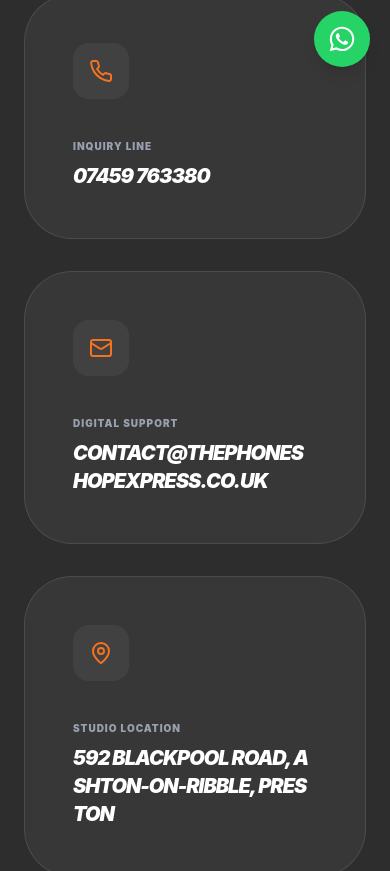
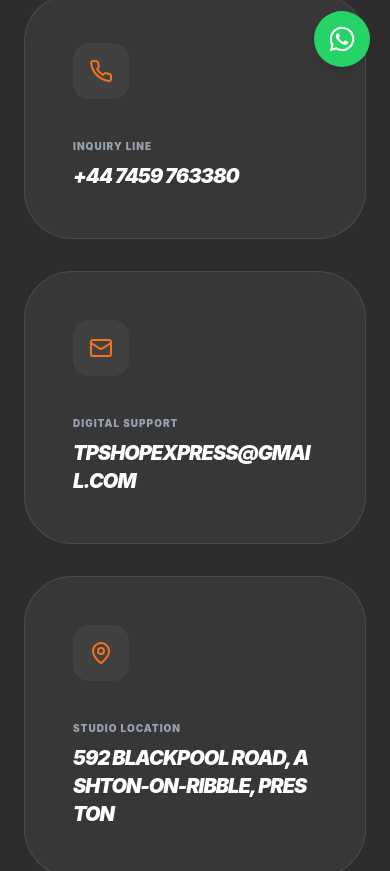
Before and after one commit to mustafa6678/Personal, a Next.js app: page /contact in a window 390 px wide. Shown: the part 757-1628 px from the top of the page. Built offline with nearby package versions, Linux system fonts and the light colour scheme.

Commit message:
Update site-wide phone number and contact email
Replace placeholder phone (01772 123456) and email
(hello@thephoneshop.co.uk / contact@thephoneshopexpress.co.uk) with
the real studio contact details across navbar, footer, contact page,
buy-sell CTA, and booking confirmation email.

```diff
--- a/src/app/actions.ts
+++ b/src/app/actions.ts
@@ -85,7 +85,7 @@
 
             <div style="margin: 40px 0; padding: 30px; background-color: #f8fafc; border-radius: 20px; text-align: center;">
               <p style="font-size: 10px; color: #64748b; text-transform: uppercase; letter-spacing: 2px; margin-bottom: 10px;">Immediate Assistance</p>
-              <p style="font-size: 24px; color: ${brandColor}; font-weight: bold; margin: 0; font-style: italic;">07459 763380</p>
+              <p style="font-size: 24px; color: ${brandColor}; font-weight: bold; margin: 0; font-style: italic;">+44 7459 763380</p>
             </div>
 
             <p style="font-size: 13px; color: #94a3b8; line-height: 1.6; font-style: italic; text-align: center;">
--- a/src/app/buy-sell/page.tsx
+++ b/src/app/buy-sell/page.tsx
@@ -171,7 +171,7 @@
               <Link href="/contact" className="w-full sm:w-auto">
                 <Button size="lg" className="w-full rounded-full px-10">Contact Specialist</Button>
               </Link>
-              <a href="tel:07459763380" className="w-full sm:w-auto">
+              <a href="tel:+447459763380" className="w-full sm:w-auto">
                 <Button variant="outline" size="lg" className="w-full rounded-full px-10">Call Studio</Button>
               </a>
             </div>
--- a/src/app/contact/page.tsx
+++ b/src/app/contact/page.tsx
@@ -18,15 +18,15 @@
 const contactDetails = [
   {
     title: 'Inquiry Line',
-    value: '07459 763380',
+    value: '+44 7459 763380',
     icon: Phone,
-    href: 'tel:07459763380'
+    href: 'tel:+447459763380'
   },
   {
     title: 'Digital Support',
-    value: 'contact@thephoneshopexpress.co.uk',
+    value: 'tpshopexpress@gmail.com',
     icon: Mail,
-    href: 'mailto:contact@thephoneshopexpress.co.uk'
+    href: 'mailto:tpshopexpress@gmail.com'
   },
   {
     title: 'Studio Location',
--- a/src/components/Footer.tsx
+++ b/src/components/Footer.tsx
@@ -57,11 +57,11 @@
               </div>
               <div className="flex items-center gap-3">
                 <Phone className="w-5 h-5 text-primary shrink-0" />
-                <p className="text-sm font-bold text-gray-400">01772 123456</p>
+                <p className="text-sm font-bold text-gray-400">+44 7459 763380</p>
               </div>
               <div className="flex items-center gap-3">
                 <Mail className="w-5 h-5 text-primary shrink-0" />
-                <p className="text-sm font-bold text-gray-400">hello@thephoneshop.co.uk</p>
+                <p className="text-sm font-bold text-gray-400">tpshopexpress@gmail.com</p>
               </div>
             </div>
           </div>
--- a/src/components/Navbar.tsx
+++ b/src/components/Navbar.tsx
@@ -112,7 +112,7 @@
             <div className="flex items-center gap-4 border-l border-gray-100 pl-8">
               <div className="text-right">
                 <p className="text-[8px] font-black uppercase tracking-widest text-gray-400">Call Us</p>
-                <p className="text-xs font-black text-secondary">01772 123456</p>
+                <p className="text-xs font-black text-secondary">+44 7459 763380</p>
               </div>
 
               <Button onClick={() => scrollToBooking()} size="sm" className="px-6 rounded-full text-[10px] font-black uppercase tracking-widest active:scale-95 transition-transform">
```
